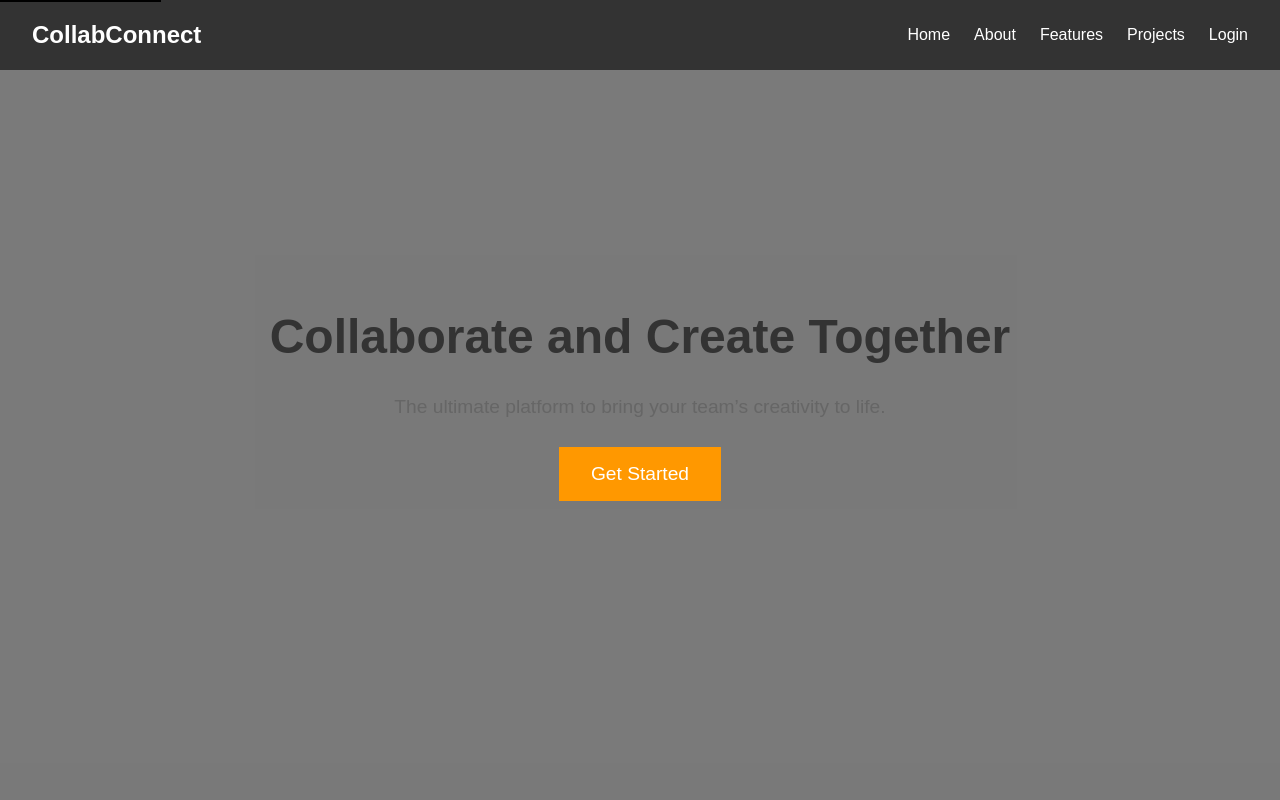
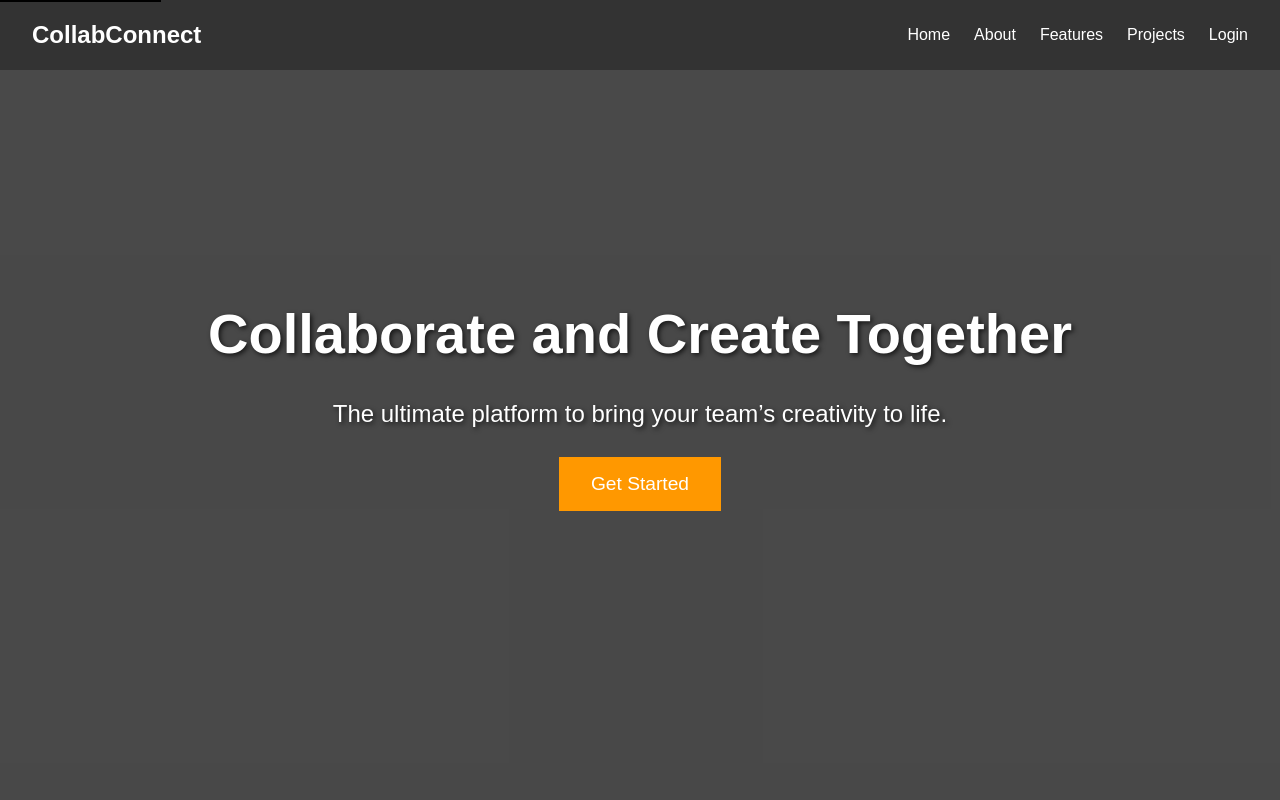
Before and after one commit to Tmal1652/CollabConnect, a plain HTML site: page index.html in a window 1280 px wide. Shown: the top 800 px of the page. Drawn offline with Linux system fonts and the light colour scheme.

Commit message:
Updated Color Scheme for styles

```diff
--- a/style.css
+++ b/style.css
@@ -107,7 +107,7 @@ body {
     left: 0;
     width: 100%;
     height: 100%;
-    background-color: rgba(0, 0, 0, 0.5); /* Semi-transparent dark overlay */
+    background-color: rgba(0, 0, 0, 0.7); /* Darker overlay for improved contrast */
     z-index: 1;
 }
 
@@ -119,13 +119,18 @@ body {
 }
 
 .hero-content h1 {
-    font-size: 3rem;
+    font-size: 3.5rem; /* Increased font size for better readability */
     margin-bottom: 1rem;
+    font-weight: bold; /* Boldened text for emphasis */
+    color: white;
+    text-shadow: 2px 2px 5px rgba(0, 0, 0, 0.7); /* Keeps the shadow for extra contrast */
 }
 
 .hero-content p {
-    font-size: 1.2rem;
+    font-size: 1.5rem; /* Slightly larger text */
     margin-bottom: 1.5rem;
+    color: white;
+    text-shadow: 2px 2px 5px rgba(0, 0, 0, 0.7); /* Keeps the shadow for extra contrast */
 }
 
 .hero-content button {
```
